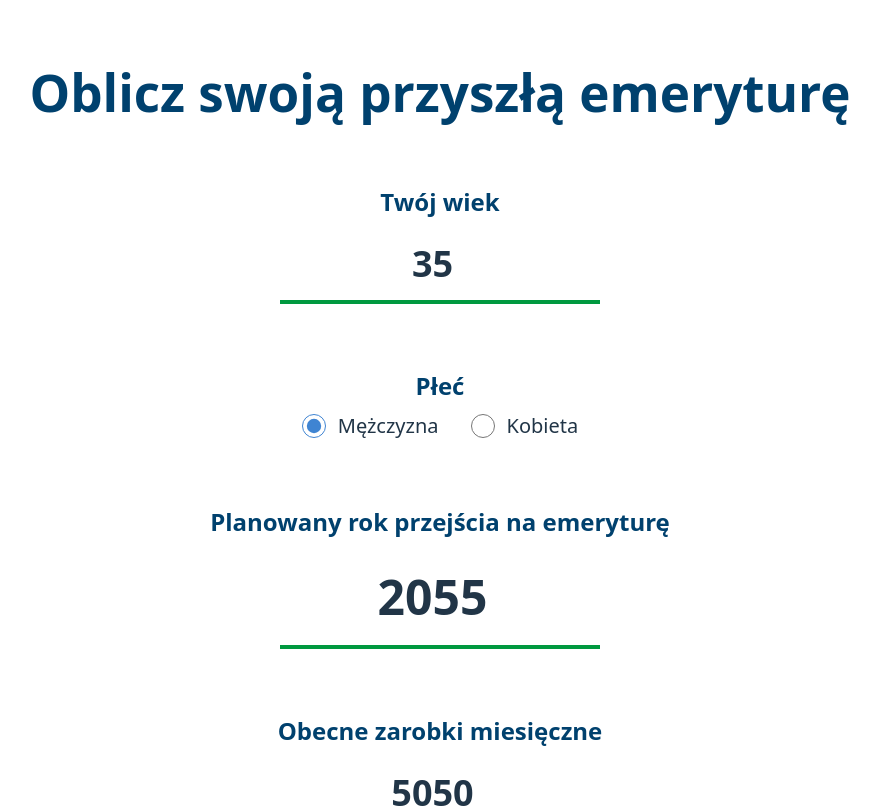
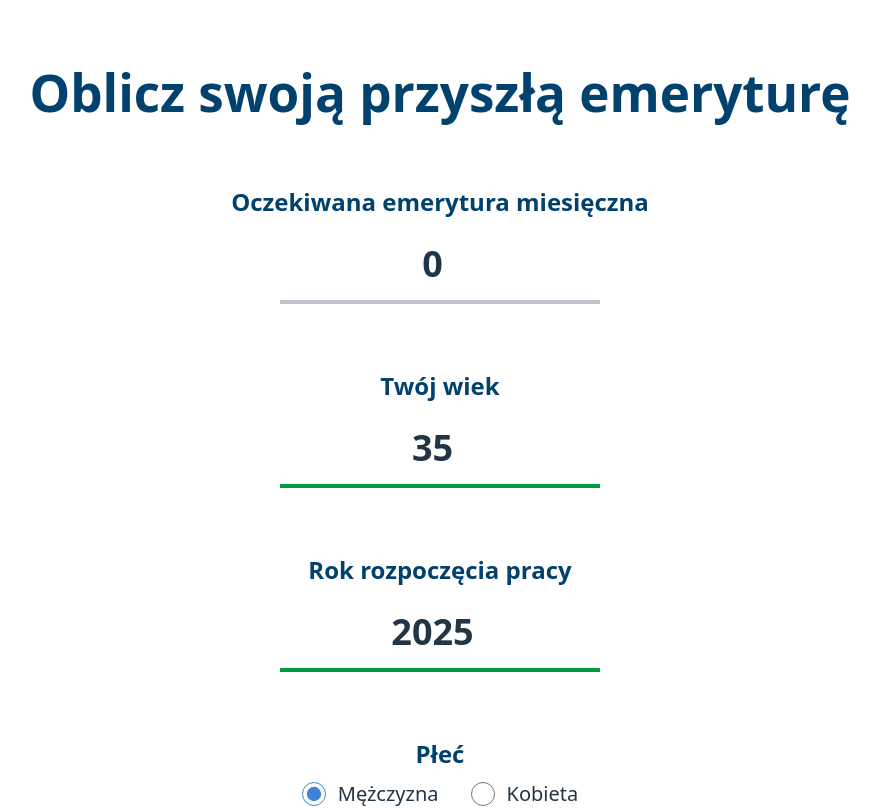
Before and after one commit to Pawlllosss/aviation-planner-chat-ui, a React (Vite) app: page /calculator in a window 1280 px wide. Shown: the top 808 px of the page, without its empty margins (200-1080 px from the left). Built offline with nearby package versions, Linux system fonts and the light colour scheme.

Commit message:
- pass desired amount to Form - adjust form elements for api - add start year

```diff
--- a/src/RetirementForm.tsx
+++ b/src/RetirementForm.tsx
@@ -1,30 +1,38 @@
 import { useForm } from 'react-hook-form';
 import { useEffect } from 'react';
+import { useLocation } from 'react-router-dom';
 import axios from "axios";
 
 interface FormData {
   age: number;
-  gender: 'male' | 'female';
+  sex: 'M' | 'F';
+  startYear: number;
+  grossSalary: number;
   retirementYear: number;
-  currentSalary: number;
+  expectedPension: number;
 }
 
 const RetirementForm = () => {
+  const location = useLocation();
+  const desiredAmount = location.state?.desiredAmount || 0;
+
   const { register, handleSubmit, watch, setValue, formState: { errors } } = useForm<FormData>({
     defaultValues: {
       age: 35,
-      gender: 'male',
+      sex: 'M',
+      grossSalary: 5050,
+      startYear: 2025,
       retirementYear: 2060,
-      currentSalary: 5050
+      expectedPension: desiredAmount
     }
   });
 
   const age = watch('age');
-  const gender = watch('gender');
+  const sex = watch('sex');
 
-  // Calculate default retirement year based on age and gender
+  // Calculate default retirement year based on age and sex
   useEffect(() => {
-    if (!age || !gender) return;
+    if (!age || !sex) return;
 
     const ageNum = parseInt(age);
     if (isNaN(ageNum)) return;
@@ -33,10 +41,10 @@ const RetirementForm = () => {
     const birthYear = currentYear - ageNum;
 
     // Default retirement ages: male 65, female 60
-    const retirementAge = gender === 'male' ? 65 : 60;
-    const calculatedYear = (birthYear + retirementAge).toString();
+    const retirementAge = sex === 'M' ? 65 : 60;
+    const calculatedYear = birthYear + retirementAge;
     setValue('retirementYear', calculatedYear);
-  }, [age, gender, setValue]);
+  }, [age, sex, setValue]);
 
   const onSubmit = async (data: FormData) => {
     try {
@@ -58,6 +66,20 @@ const RetirementForm = () => {
         </div>
 
         <form onSubmit={handleSubmit(onSubmit)} className="space-y-16">
+          {/* Desired Pension */}
+          <div style={{ display: 'flex', flexDirection: 'column', alignItems: 'center' }}>
+            <label style={{ color: 'rgb(0, 65, 110)', fontWeight: '700', fontSize: '1.5rem', marginBottom: '0.5rem', display: 'block' }}>
+              Oczekiwana emerytura miesięczna
+            </label>
+            <input
+              type="number"
+              {...register('expectedPension', { required: 'Oczekiwana emerytura jest wymagana', valueAsNumber: true })}
+              className="text-4xl font-bold text-center border-b-4 outline-none bg-transparent w-80 py-4 transition-colors"
+              style={{ borderColor: watch('expectedPension') ? 'rgb(0, 153, 63)' : 'rgb(190, 195, 206)' }}
+            />
+            {errors.expectedPension && <p className="text-red-500 mt-2">{errors.expectedPension.message}</p>}
+          </div>
+
           {/* Age Section */}
           <div style={{ display: 'flex', flexDirection: 'column', alignItems: 'center' }}>
             <label style={{ color: 'rgb(0, 65, 110)', fontWeight: '700', fontSize: '1.5rem', marginBottom: '0.5rem', display: 'block' }}>
@@ -72,6 +94,20 @@ const RetirementForm = () => {
             {errors.age && <p className="text-red-500 mt-2">{errors.age.message}</p>}
           </div>
 
+          {/* Start Work Year Section */}
+          <div style={{ display: 'flex', flexDirection: 'column', alignItems: 'center' }}>
+            <label style={{ color: 'rgb(0, 65, 110)', fontWeight: '700', fontSize: '1.5rem', marginBottom: '0.5rem', display: 'block' }}>
+              Rok rozpoczęcia pracy
+            </label>
+            <input
+                type="number"
+                {...register('startYear', { required: 'Rok rozpoczecia pracy jest wymagany', valueAsNumber: true })}
+                className="text-4xl font-bold text-center border-b-4 outline-none bg-transparent w-80 py-4 transition-colors"
+                style={{ borderColor: watch('startYear') ? 'rgb(0, 153, 63)' : 'rgb(190, 195, 206)' }}
+            />
+            {errors.startYear && <p className="text-red-500 mt-2">{errors.startYear.message}</p>}
+          </div>
+
           {/* Gender Section */}
           <div style={{ display: 'flex', flexDirection: 'column', alignItems: 'center' }}>
             <label style={{ color: 'rgb(0, 65, 110)', fontWeight: '700', fontSize: '1.5rem', marginBottom: '0.5rem', display: 'block' }}>
@@ -81,8 +117,8 @@ const RetirementForm = () => {
               <label className="flex items-center cursor-pointer">
                 <input
                   type="radio"
-                  {...register('gender', { required: true })}
-                  value="male"
+                  {...register('sex', { required: true })}
+                  value="M"
                   className="w-6 h-6 mr-3"
                   style={{ accentColor: 'rgb(63, 132, 210)' }}
                 />
@@ -91,8 +127,8 @@ const RetirementForm = () => {
               <label className="flex items-center cursor-pointer">
                 <input
                   type="radio"
-                  {...register('gender', { required: true })}
-                  value="female"
+                  {...register('sex', { required: true })}
+                  value="F"
                   className="w-6 h-6 mr-3"
                   style={{ accentColor: 'rgb(63, 132, 210)' }}
                 />
@@ -123,11 +159,11 @@ const RetirementForm = () => {
             </label>
             <input
               type="number"
-              {...register('currentSalary', { required: 'Obecne zarobki są wymagane', valueAsNumber: true })}
+              {...register('grossSalary', { required: 'Obecne zarobki są wymagane', valueAsNumber: true })}
               className="text-4xl font-bold text-center border-b-4 outline-none bg-transparent w-80 py-4 transition-colors"
-              style={{ borderColor: watch('currentSalary') ? 'rgb(0, 153, 63)' : 'rgb(190, 195, 206)' }}
+              style={{ borderColor: watch('grossSalary') ? 'rgb(0, 153, 63)' : 'rgb(190, 195, 206)' }}
             />
-            {errors.currentSalary && <p className="text-red-500 mt-2">{errors.currentSalary.message}</p>}
+            {errors.grossSalary && <p className="text-red-500 mt-2">{errors.grossSalary.message}</p>}
           </div>
 
           {/*/!* Job Entries Section *!/*/}
--- a/src/pages/LandingStack.tsx
+++ b/src/pages/LandingStack.tsx
@@ -287,7 +287,7 @@ function LandingStack() {
 
                         <div className="flex justify-center mt-12">
                             <button
-                                onClick={() => navigate('/calculator')}
+                                onClick={() => navigate('/calculator', { state: { desiredAmount: debouncedAmount } })}
                                 className="px-8 py-4 text-lg font-semibold rounded-lg transition-all duration-300 hover:scale-105 hover:shadow-lg hover:shadow-green-500/50"
                                 style={{
                                     backgroundColor: 'rgb(0, 153, 63)',
```
